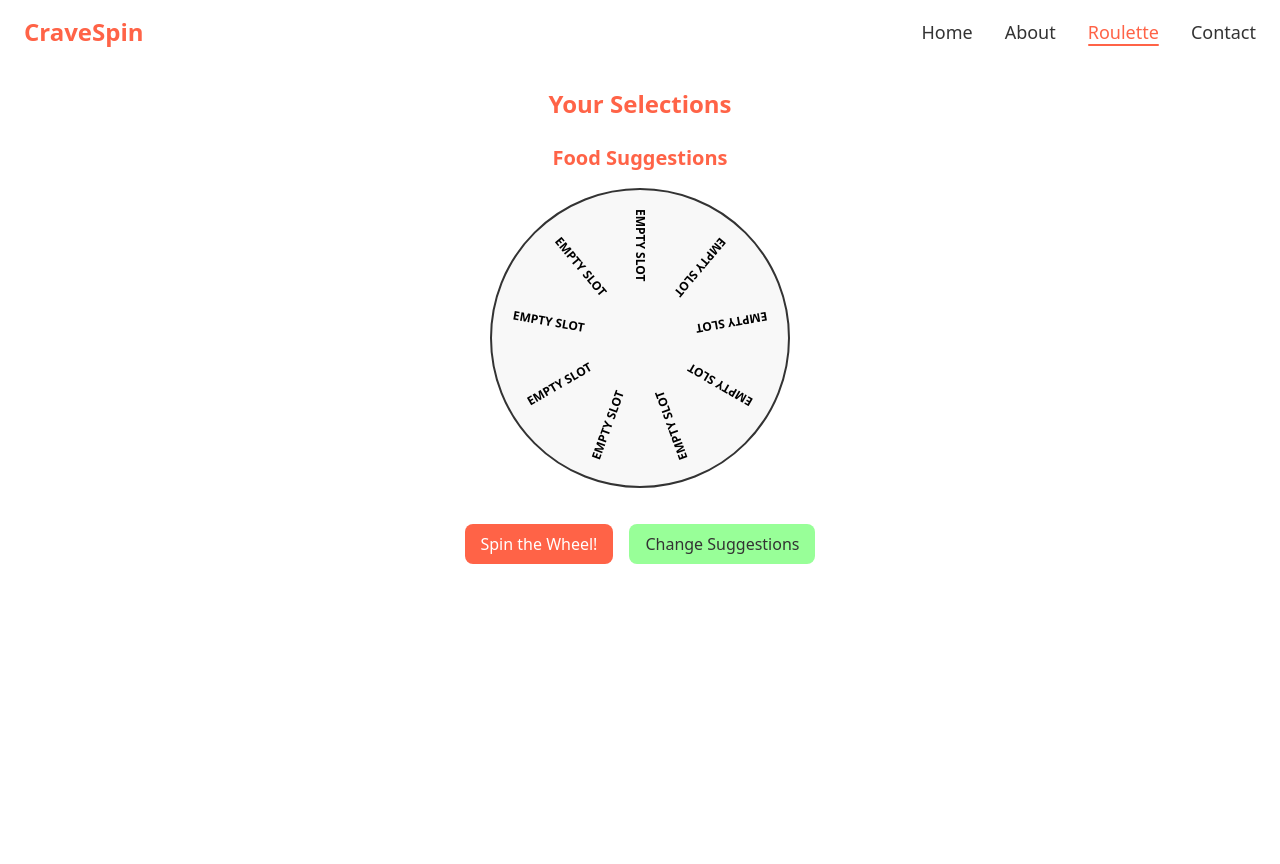
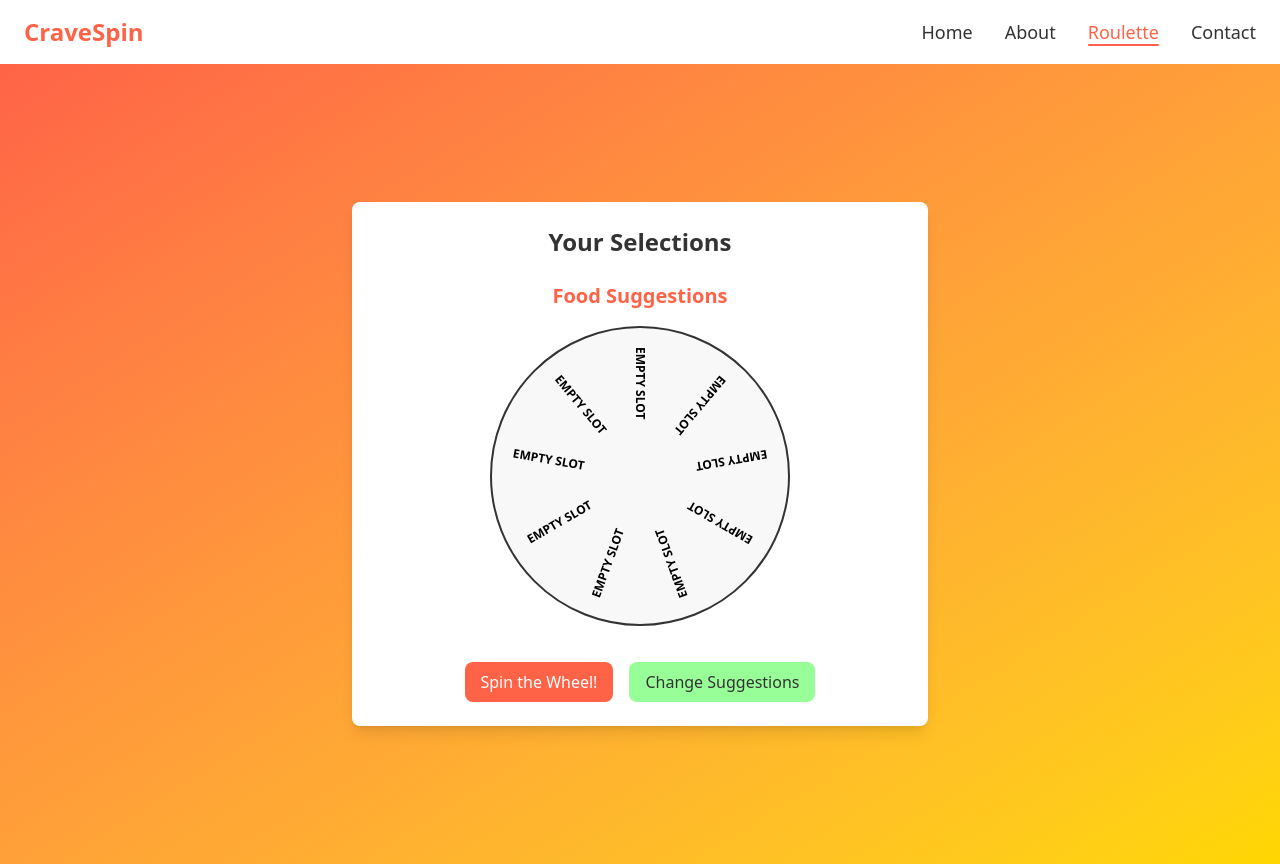
Before and after one commit to DevChiii/crave-spin, a SvelteKit app: page /roulette in a window 1280 px wide. Before the commit the page ends 800 px from the top, so only its background shows below. Built offline with nearby package versions, Linux system fonts and the light colour scheme.

Commit message:
Change bg for roulette page

```diff
--- a/src/routes/roulette/+page.svelte
+++ b/src/routes/roulette/+page.svelte
@@ -87,21 +87,21 @@
   });
 </script>
 
-<div class="p-6 text-center">
-  <h1 class="text-2xl font-bold mb-4 text-[#FF6347]">Your Selections</h1>
+<div class="p-6 bg-gradient-to-br from-[#FF6347] to-[#FFD700] min-h-screen flex flex-col items-center justify-center">
+  <div class="w-full max-w-xl text-center bg-white bg-opacity-80 p-6 rounded-lg shadow-lg">
+    <h1 class="text-2xl font-bold mb-4 text-[#333333]">Your Selections</h1>
 
     {#if $userData.mood}
-  <p class="mt-4 text-lg">
+      <p class="mt-4 text-lg text-[#333333]">
         You are in <strong>{$userData.place}</strong>, the weather is <strong>{$userData.weather}</strong>,
         and you are feeling <strong class="text-[#FF6347]">{$userData.mood}</strong>.
       </p>
-
     {/if}
 
     <h2 class="text-xl font-semibold mt-6 mb-4 text-[#FF6347]">Food Suggestions</h2>
 
     {#if isLoading}
-    <p class="mt-4 text-lg text-[#333]">Loading food suggestions...</p>
+      <p class="mt-4 text-lg text-[#333333]">Loading food suggestions...</p>
     {:else if foodSuggestions.length > 0}
       <div class="roulette-wrapper">
         <div class="roulette-container">
@@ -129,7 +129,7 @@
           <button on:click={() => { spinWheel(); resetBlur(); }} class="px-4 py-2 bg-[#FF6347] text-white rounded-lg hover:bg-[#E25438] transition-colors">
             Spin the Wheel!
           </button>
-        <button on:click={() => { getRandomFoodSuggestions(); resetBlur(); }} class="px-4 py-2 bg-[#98FF98] text-[#333] rounded-lg hover:bg-[#89EE89] transition-colors">
+          <button on:click={() => { getRandomFoodSuggestions(); resetBlur(); }} class="px-4 py-2 bg-[#98FF98] text-[#333333] rounded-lg hover:bg-[#89EE89] transition-colors">
             Change Suggestions
           </button>
         </div>
@@ -137,6 +137,7 @@
     {:else}
       <p class="mt-4 text-lg text-[#FF6347]">No food suggestions found for your mood and weather.</p>
     {/if}
+  </div>
 </div>
 
 <style>
@@ -223,7 +224,7 @@
     transform: translate(-50%, -50%);
     font-size: 18px;
     font-weight: bold;
-    color: #333;
+    color: #333333;
     z-index: 10;
     background-color: rgba(255, 255, 255, 0.8);
     padding: 8px 12px;
@@ -233,7 +234,7 @@
   .selected-food span {
     font-size: 18px;
     font-weight: bold;
-    color: #333;
+    color: #333333;
   }
 
   button {
```
Lines whose indentation alone changed are shown as unchanged.
